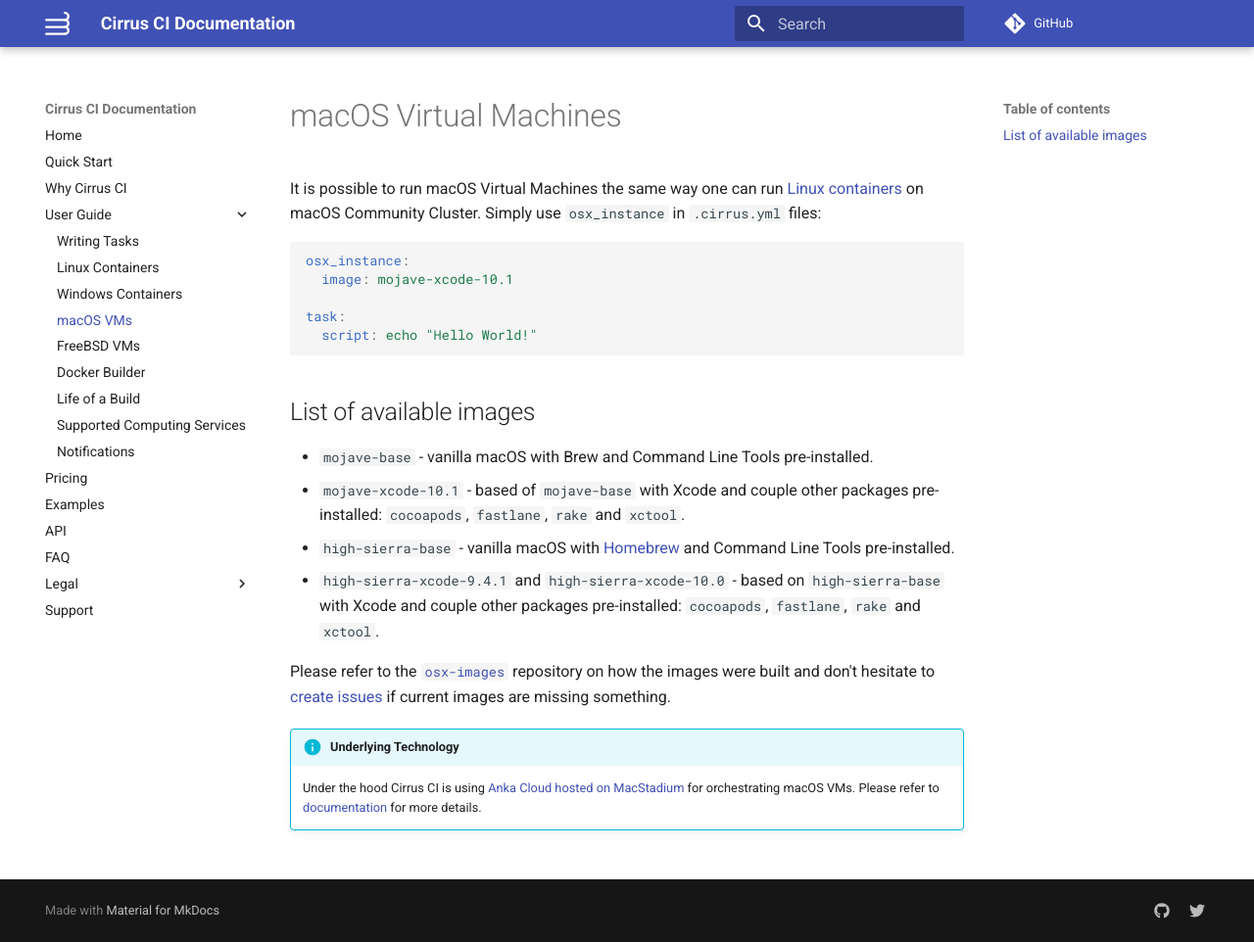
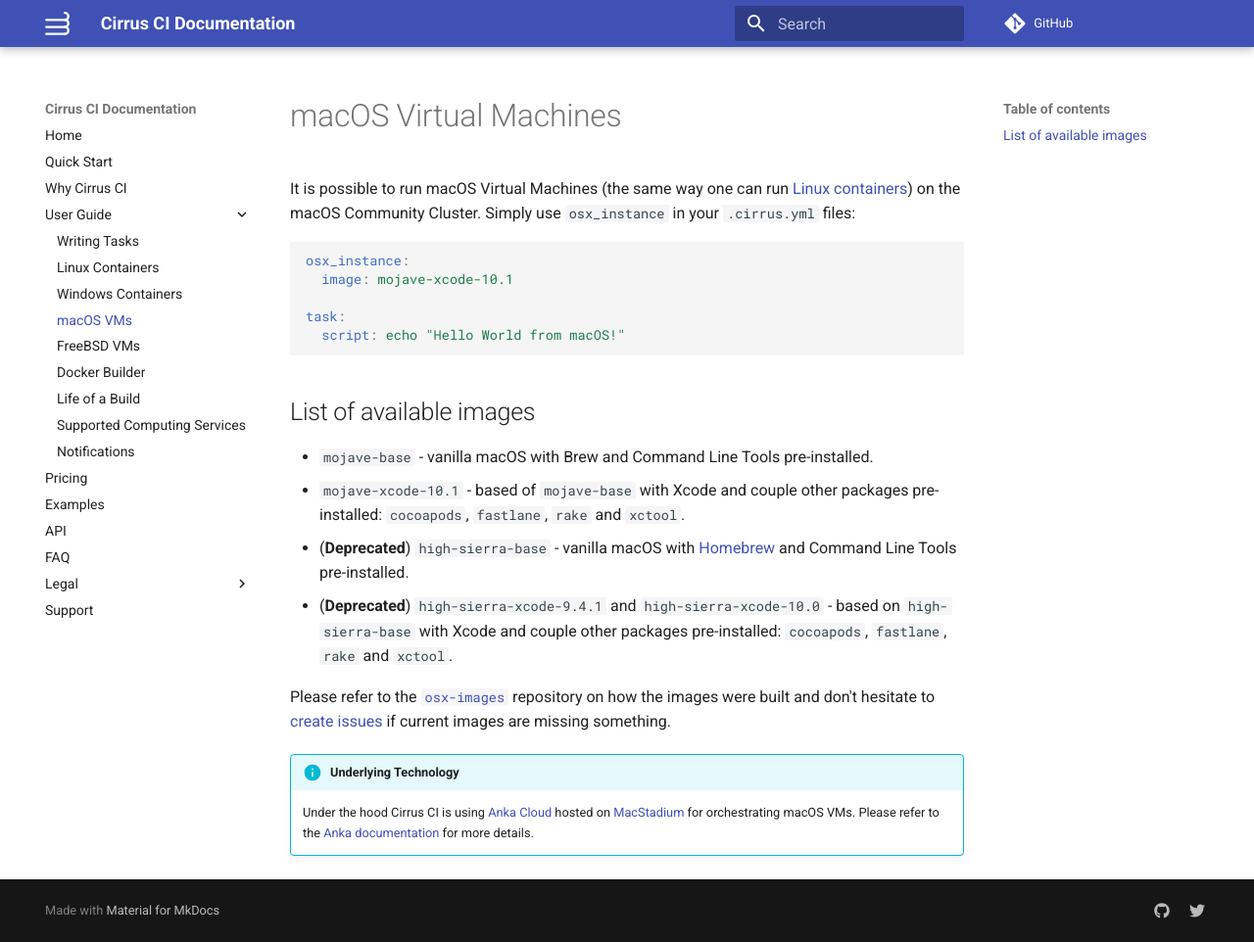
Before and after one commit to cirruslabs/cirrus-ci-docs, an MkDocs documentation site: the page built from docs/guide/macOS.md, in a window 1280 px wide and 962 px high. Shown: the whole window at 98% size. Built offline with MkDocs 1.6.1 and Material for MkDocs 9.7.7, drawn with Linux system fonts in a browser that asks for light colours; comment, search, counter and statistics services are not loaded.

Commit message:
Mark high sierra images as deprecated and fix grammar issues (#183)
* Mark high sierra images as deprecated and fix grammar issues

* Update macOS.md

````diff
--- a/docs/guide/macOS.md
+++ b/docs/guide/macOS.md
@@ -1,14 +1,14 @@
 # macOS Virtual Machines
 
-It is possible to run macOS Virtual Machines the same way one can run [Linux containers](linux.md) on macOS Community Cluster.
-Simply use `osx_instance` in `.cirrus.yml` files:
+It is possible to run macOS Virtual Machines (the same way one can run [Linux containers](linux.md)) on the macOS Community Cluster.
+Simply use `osx_instance` in your `.cirrus.yml` files:
 
 ```yaml
 osx_instance:
   image: mojave-xcode-10.1
 
 task:
-  script: echo "Hello World!"
+  script: echo "Hello World from macOS!"
 ```
 
 ## List of available images
@@ -16,14 +16,15 @@ task:
 * `mojave-base` - vanilla macOS with Brew and Command Line Tools pre-installed.
 * `mojave-xcode-10.1` - based of `mojave-base` with Xcode and couple other packages pre-installed:
   `cocoapods`, `fastlane`, `rake` and `xctool`.
-* `high-sierra-base` - vanilla macOS with [Homebrew](https://brew.sh) and Command Line Tools pre-installed.
-* `high-sierra-xcode-9.4.1` and `high-sierra-xcode-10.0` - based on `high-sierra-base` with Xcode and couple other packages pre-installed: `cocoapods`, `fastlane`, `rake` and `xctool`.
+* (**Deprecated**) `high-sierra-base` - vanilla macOS with [Homebrew](https://brew.sh) and Command Line Tools pre-installed.
+* (**Deprecated**) `high-sierra-xcode-9.4.1` and `high-sierra-xcode-10.0` - based on `high-sierra-base` with Xcode and couple other packages pre-installed: `cocoapods`, `fastlane`, `rake` and `xctool`.
 
 Please refer to the [`osx-images`](https://github.com/cirruslabs/osx-images) repository on how the images were built and
 don't hesitate to [create issues](https://github.com/cirruslabs/osx-images/issues) if current images are missing something.
 
 !!! info "Underlying Technology"
-    Under the hood Cirrus CI is using [Anka Cloud hosted on MacStadium][anka] for
-    orchestrating macOS VMs. Please refer to [documentation][anka] for more details.
+    Under the hood Cirrus CI is using [Anka Cloud][anka] hosted on [MacStadium][ms] for
+    orchestrating macOS VMs. Please refer to the [Anka documentation][anka] for more details.
 
 [anka]: supported-computing-services.md#anka
+[ms]: https://www.macstadium.com/
````
